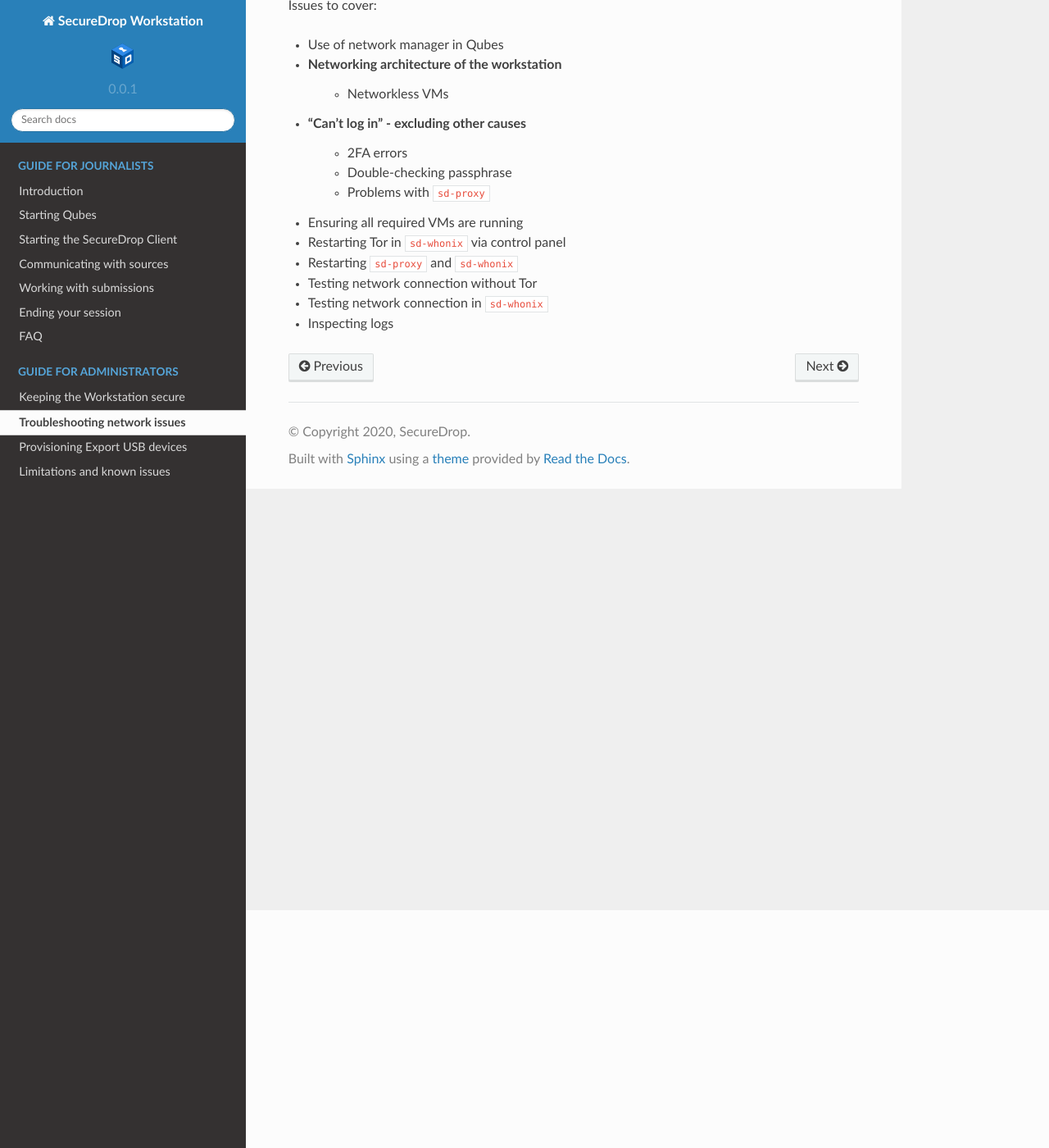
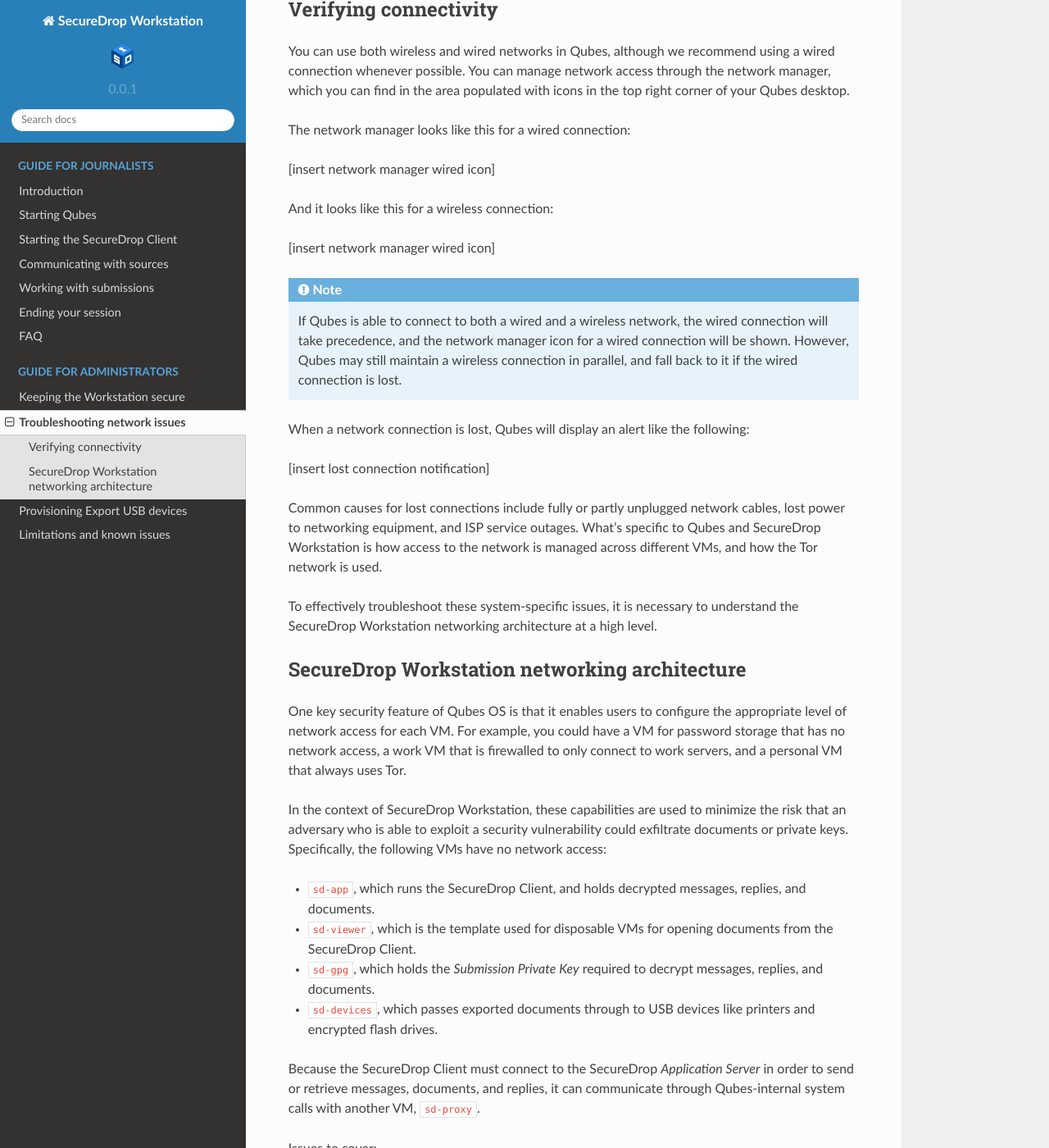
Before and after one commit to freedomofpress/securedrop-workstation-docs, a Sphinx documentation site: the page built from docs/admin/troubleshooting_network.rst, in a window 1280 px wide and 1400 px high, scrolled down 290 px. Shown: the whole window at 82% size. Built offline with Sphinx 7.4.7 and the Read the Docs theme 2.0.0, drawn with Linux system fonts in a browser that asks for light colours.

Commit message:
Start on intro and architecture overview

```diff
--- a/docs/admin/troubleshooting_network.rst
+++ b/docs/admin/troubleshooting_network.rst
@@ -2,6 +2,75 @@
 ==============================
 
 .. include:: ../includes/top-warning.rst
+
+
+Verifying connectivity
+----------------------
+
+You can use both wireless and wired networks in Qubes, although we recommend using
+a wired connection whenever possible. You can manage network access through the
+network manager, which you can find in the area populated with icons in the top
+right corner of your Qubes desktop.
+
+The network manager looks like this for a wired connection:
+
+[insert network manager wired icon]
+
+And it looks like this for a wireless connection:
+
+[insert network manager wired icon]
+
+.. note::
+   If Qubes is able to connect to both a wired and a wireless network, the wired
+   connection will take precedence, and the network manager icon for a wired
+   connection will be shown. However, Qubes may still maintain a wireless
+   connection in parallel, and fall back to it if the wired connection is lost.
+
+When a network connection is lost, Qubes will display an alert like the
+following:
+
+[insert lost connection notification]
+
+Common causes for lost connections include fully or partly unplugged network cables,
+lost power to networking equipment, and ISP service outages. What's specific
+to Qubes and SecureDrop Workstation is how access to the network is managed
+across different VMs, and how the Tor network is used.
+
+To effectively troubleshoot these system-specific issues, it is necessary to
+understand the SecureDrop Workstation networking architecture at a high level.
+
+
+SecureDrop Workstation networking architecture
+----------------------------------------------
+One key security feature of Qubes OS is that it enables users to configure the
+appropriate level of network access for each VM. For example, you could have a
+VM for password storage that has no network access, a work VM that is firewalled
+to only connect to work servers, and a personal VM that always uses Tor.
+
+In the context of SecureDrop Workstation, these capabilities are used to
+minimize the risk that an adversary who is able to exploit a security
+vulnerability could exfiltrate documents or private keys. Specifically, the
+following VMs have no network access:
+
+- ``sd-app``, which runs the SecureDrop Client, and holds decrypted messages,
+  replies, and documents.
+- ``sd-viewer``, which is the template used for disposable VMs for opening
+  documents from the SecureDrop Client.
+- ``sd-gpg``, which holds the *Submission Private Key* required to decrypt
+  messages, replies, and documents.
+- ``sd-devices``, which passes exported documents through to USB devices like
+  printers and encrypted flash drives.
+
+.. important:
+
+   If you attempt to directly access the network in any of these VMs, it will
+   not work, and that is the expected behavior.
+
+Because the SecureDrop Client must connect to the SecureDrop
+*Application Server* in order to send or retrieve messages, documents, and
+replies, it can communicate through Qubes-internal system calls with another
+VM, ``sd-proxy``.
+
 
 
 Issues to cover:
```
